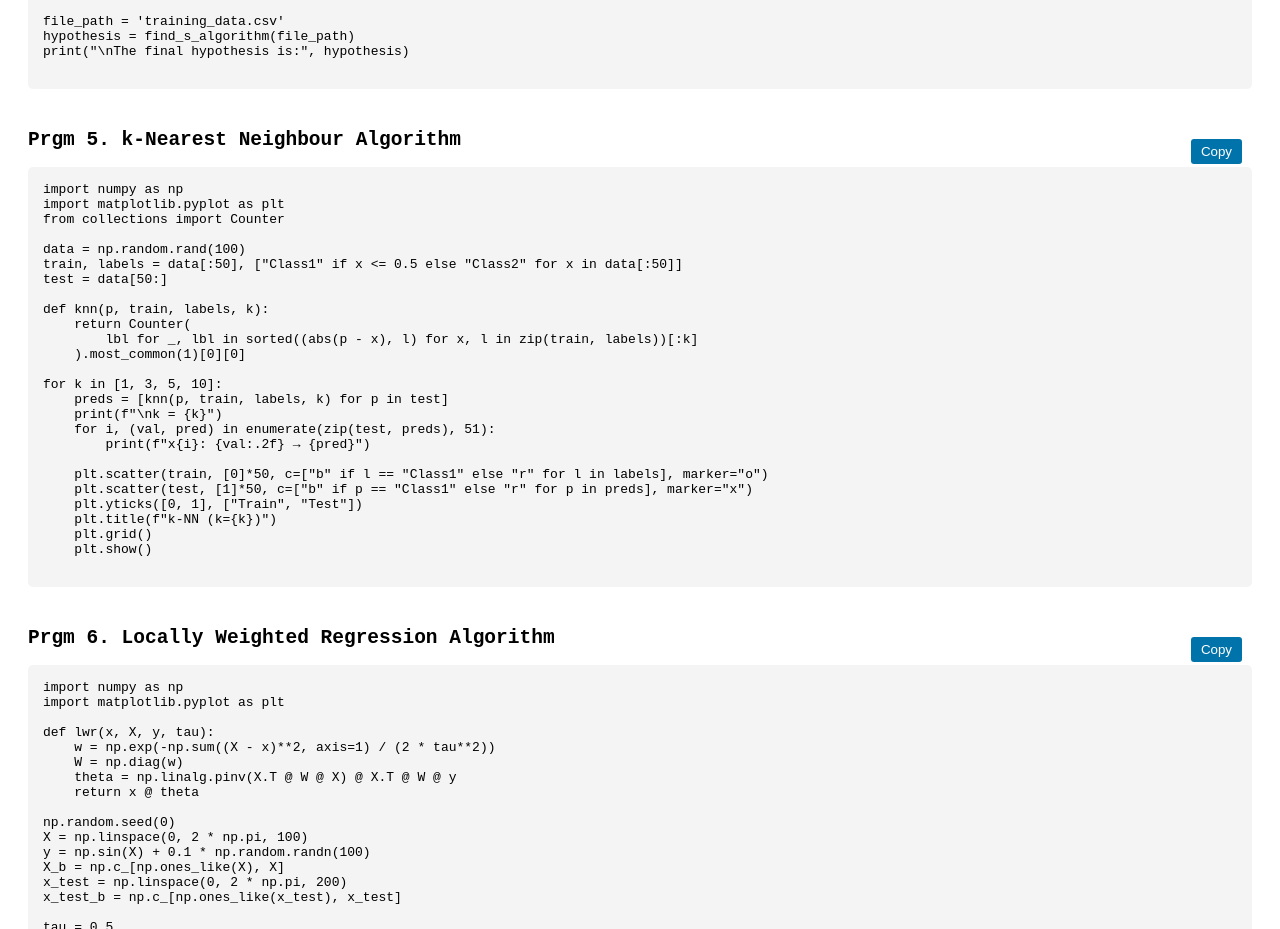
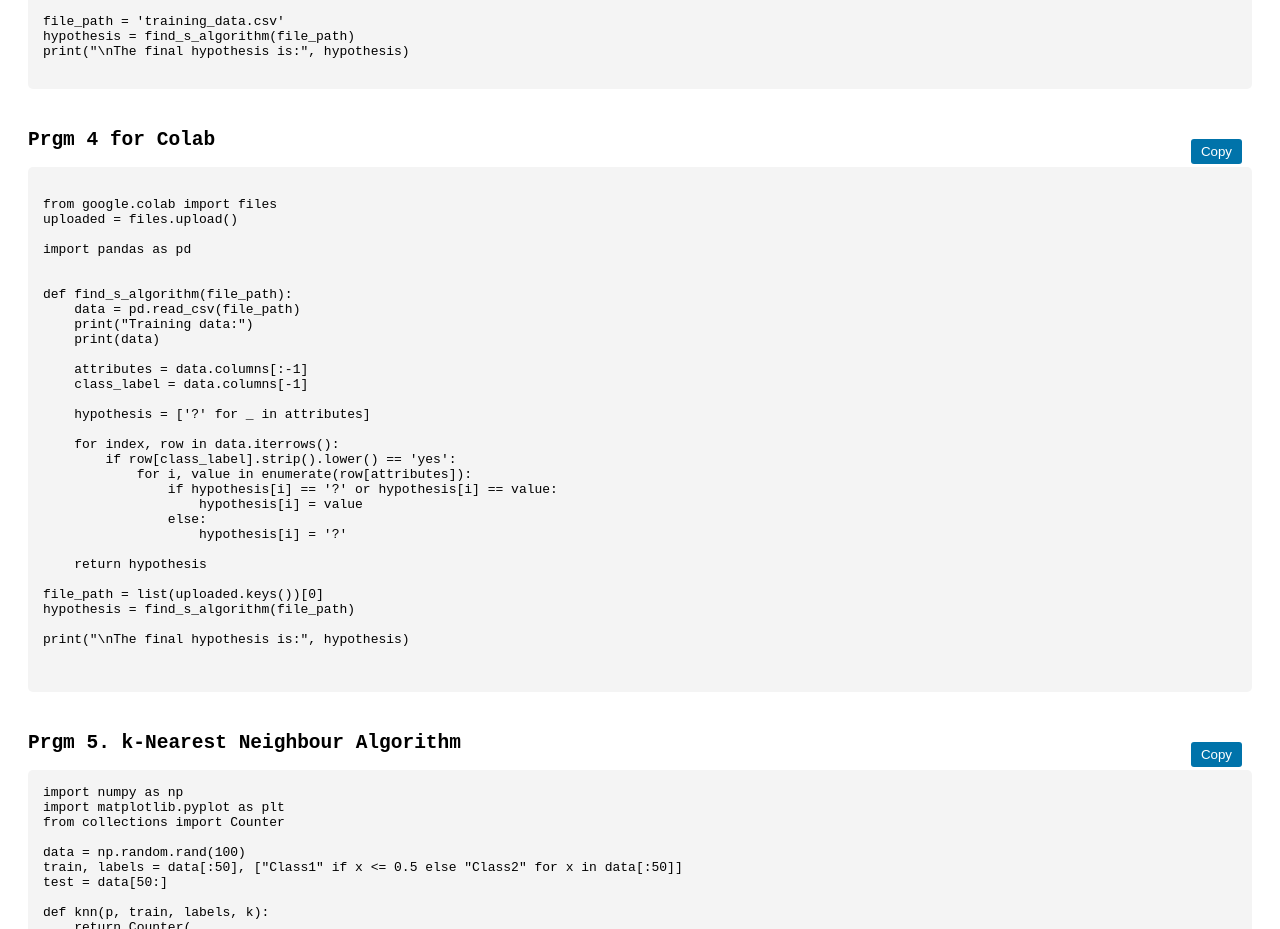
Before and after one commit to nikilvijay46/mll, a plain HTML site: page index.html in a window 1280 px wide. Shown: the part 1683-2612 px from the top of the page. Drawn offline with Linux system fonts and the light colour scheme.

Commit message:
Update index.html

```diff
--- a/index.html
+++ b/index.html
@@ -150,6 +150,45 @@ def find_s_algorithm(file_path):
 file_path = 'training_data.csv'
 hypothesis = find_s_algorithm(file_path)
 print("\nThe final hypothesis is:", hypothesis)
+            </pre>
+    </div>
+
+        <div class="code-block">
+        <h2>Prgm 4 for Colab</h2>
+        <button class="copy-btn" onclick="copyCode('code4')">Copy</button>
+        <pre id="code4">
+
+from google.colab import files
+uploaded = files.upload()
+
+import pandas as pd
+
+
+def find_s_algorithm(file_path):
+    data = pd.read_csv(file_path)
+    print("Training data:")
+    print(data)
+
+    attributes = data.columns[:-1]
+    class_label = data.columns[-1]
+
+    hypothesis = ['?' for _ in attributes]
+
+    for index, row in data.iterrows():
+        if row[class_label].strip().lower() == 'yes':
+            for i, value in enumerate(row[attributes]):
+                if hypothesis[i] == '?' or hypothesis[i] == value:
+                    hypothesis[i] = value
+                else:
+                    hypothesis[i] = '?'
+
+    return hypothesis
+
+file_path = list(uploaded.keys())[0]
+hypothesis = find_s_algorithm(file_path)
+
+print("\nThe final hypothesis is:", hypothesis)
+
             </pre>
     </div>
 
```
